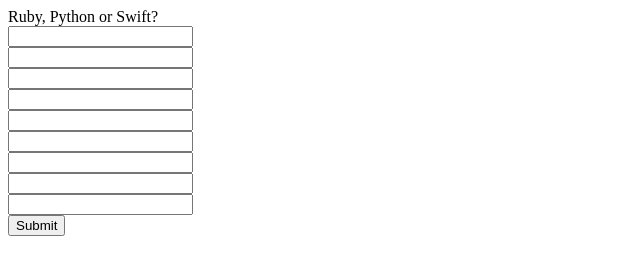
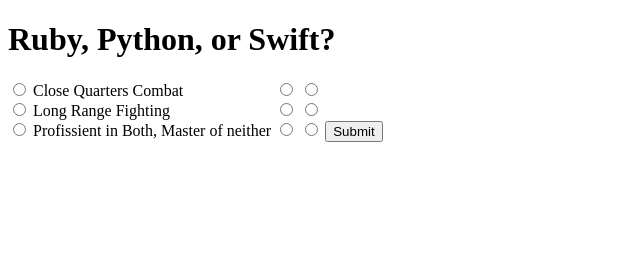
Before and after one commit to Molagg92/Programming-Language-Selector, a plain HTML site: page index.html in a window 1280 px wide. Shown: the whole page, without its empty margins (0-640 px from the left). Drawn offline with Linux system fonts and the light colour scheme.

Commit message:
get teh div elements inside the form tag to lign up like inline elements. about to jump into this js section. just a little more styling

```diff
--- a/CSS/styles.css
+++ b/CSS/styles.css
@@ -0,0 +1,3 @@
+.surveyQuestion {
+  display: inline-block;
+}
--- a/index.html
+++ b/index.html
@@ -3,48 +3,52 @@
 	<head>
   <link rel="stylesheet" href="CSS/styles.css" type="text/css">
   <script src="scripts.js"></script>
-  <title>What Languge is best for you? </title>
+  <title>Which language Class are you?</title>
 	</head>
 <body>
-	<div id="headerBox">Ruby, Python or Swift?</div>
+	<h1>Ruby, Python, or Swift?</h1>
 
 	<form>
-		<div>
-			<label for=""></label>
-			<input type="text" name="" id="">
+		<div id="range" class="surveyQuestion">
+			<input type="radio" name="close" id="close">
+			<label for="close">Close Quarters Combat</label>
 			<br>
-			<label for=""></label>
-			<input type="text" name="" id="">
+			<input type="radio" name="distance" id="distance">
+			<label for="distance">Long Range Fighting</label>
 			<br>
-			<label for=""></label>
-			<input type="text" name="" id="">
+			<input type="radio" name="50/50" id="50/50">
+			<label for="">Profissient in Both, Master of neither</label>
 		</div>
 
-		<div>
+		<div class="surveyQuestion">
+			<input type="radio" name="" id="">
 			<label for=""></label>
-			<input type="text" name="" id="">
 			<br>
+			<input type="radio" name="" id="">
 			<label for=""></label>
-			<input type="text" name="" id="">
 			<br>
+			<input type="radio" name="" id="">
 			<label for=""></label>
-			<input type="text" name="" id="">
 		</div>
 
-		<div>
+		<div class="surveyQuestion">
+			<input type="radio" name="" id="">
 			<label for=""></label>
-			<input type="text" name="" id="">
 			<br>
+			<input type="radio" name="" id="">
 			<label for=""></label>
-			<input type="text" name="" id="">
 			<br>
+			<input type="radio" name="" id="">
 			<label for=""></label>
-			<input type="text" name="" id="">
 		</div>
 
 		<button type="submit">Submit</button>
 	</form>
 
 
+
+
+</div>
+
 </body>
 </html>
```
